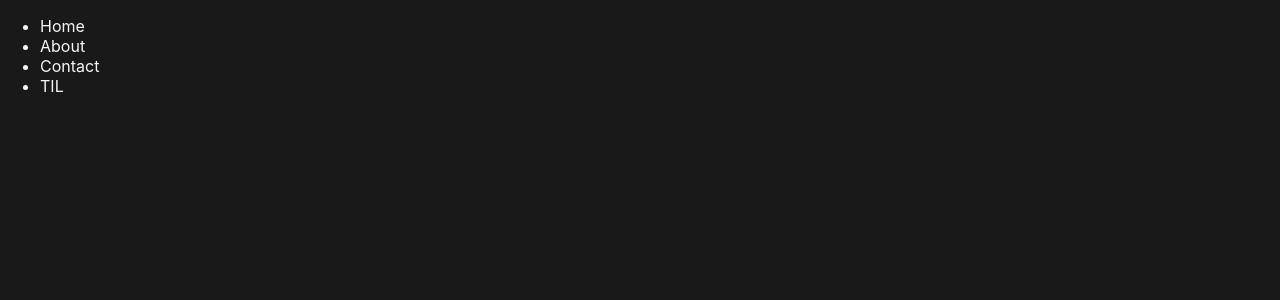
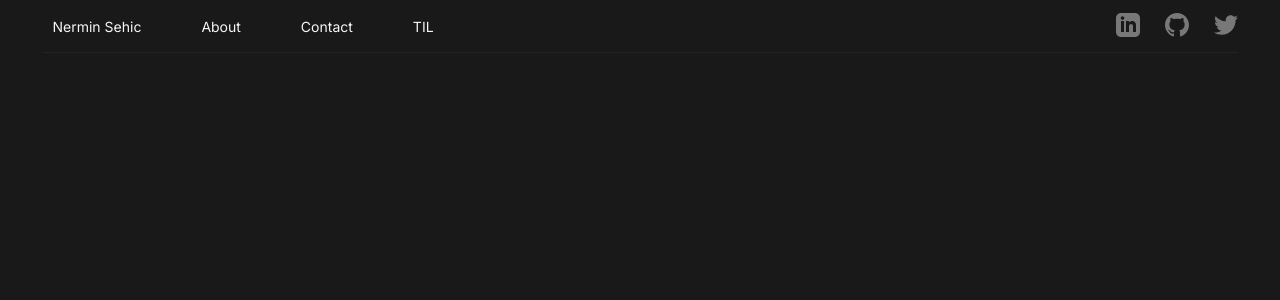
Before and after one commit to nermin-io/nerminsehic.me-next, a Next.js app: page / in a window 1280 px wide. Shown: the top 300 px of the page. Built offline with nearby package versions, Linux system fonts and the light colour scheme.

Commit message:
Implement navbar :

```diff
--- /dev/null
+++ b/src/components/icons/GithubIcon.tsx
@@ -0,0 +1,28 @@
+import React from "react";
+import { IconProps } from ".";
+
+const GithubIcon: React.FC<IconProps> = ({ width = 24, height = 24, fill = '#000000'}) => {
+  return (
+    <svg
+      width={width}
+      height={height}
+      viewBox="0 0 20 20"
+      fill="none"
+      xmlns="http://www.w3.org/2000/svg"
+    >
+      <g clipPath="url(#clip0_3_5)">
+        <path
+          d="M10 0C4.47833 0 0 4.4775 0 10C0 14.4183 2.865 18.1667 6.83917 19.4892C7.33833 19.5817 7.5 19.2717 7.5 19.0083V17.1467C4.71833 17.7517 4.13917 15.9667 4.13917 15.9667C3.68417 14.8108 3.02833 14.5033 3.02833 14.5033C2.12083 13.8825 3.0975 13.8958 3.0975 13.8958C4.10167 13.9658 4.63 14.9267 4.63 14.9267C5.52167 16.455 6.96917 16.0133 7.54 15.7575C7.62917 15.1117 7.88833 14.67 8.175 14.4208C5.95417 14.1667 3.61917 13.3092 3.61917 9.47833C3.61917 8.38583 4.01 7.49417 4.64917 6.79417C4.54583 6.54167 4.20333 5.52417 4.74667 4.1475C4.74667 4.1475 5.58667 3.87917 7.4975 5.1725C8.295 4.95083 9.15 4.84 10 4.83583C10.85 4.84 11.7058 4.95083 12.505 5.1725C14.4142 3.87917 15.2525 4.1475 15.2525 4.1475C15.7967 5.525 15.4542 6.5425 15.3508 6.79417C15.9925 7.49417 16.38 8.38667 16.38 9.47833C16.38 13.3192 14.0408 14.165 11.8142 14.4125C12.1725 14.7225 12.5 15.3308 12.5 16.2642V19.0083C12.5 19.2742 12.66 19.5867 13.1675 19.4883C17.1383 18.1642 20 14.4167 20 10C20 4.4775 15.5225 0 10 0Z"
+          fill={fill}
+        />
+      </g>
+      <defs>
+        <clipPath id="clip0_3_5">
+          <rect width={width} height={width} fill="white" />
+        </clipPath>
+      </defs>
+    </svg>
+  );
+};
+
+export default GithubIcon;
--- /dev/null
+++ b/src/components/icons/LinkedinIcon.tsx
@@ -0,0 +1,28 @@
+import React from "react";
+import { IconProps } from ".";
+
+const LinkedinIcon: React.FC<IconProps> = ({ width = 24, height = 24, fill = '#000000' }) => {
+  return (
+    <svg
+      width={width}
+      height={height}
+      viewBox="0 0 20 20"
+      fill="none"
+      xmlns="http://www.w3.org/2000/svg"
+    >
+      <g clipPath="url(#clip0_3_38)">
+        <path
+          d="M15.8333 0H4.16667C1.86583 0 0 1.86583 0 4.16667V15.8333C0 18.1342 1.86583 20 4.16667 20H15.8333C18.135 20 20 18.1342 20 15.8333V4.16667C20 1.86583 18.135 0 15.8333 0ZM6.66667 15.8333H4.16667V6.66667H6.66667V15.8333ZM5.41667 5.61C4.61167 5.61 3.95833 4.95167 3.95833 4.14C3.95833 3.32833 4.61167 2.67 5.41667 2.67C6.22167 2.67 6.875 3.32833 6.875 4.14C6.875 4.95167 6.2225 5.61 5.41667 5.61ZM16.6667 15.8333H14.1667V11.1633C14.1667 8.35667 10.8333 8.56917 10.8333 11.1633V15.8333H8.33333V6.66667H10.8333V8.1375C11.9967 5.9825 16.6667 5.82333 16.6667 10.2008V15.8333Z"
+          fill={fill}
+        />
+      </g>
+      <defs>
+        <clipPath id="clip0_3_38">
+          <rect width={width} height={height} fill="white" />
+        </clipPath>
+      </defs>
+    </svg>
+  );
+};
+
+export default LinkedinIcon;
--- /dev/null
+++ b/src/components/icons/TwitterIcon.tsx
@@ -0,0 +1,28 @@
+import React from "react";
+import { IconProps } from ".";
+
+const TwitterIcon: React.FC<IconProps> = ({ width = 24, height = 24, fill = '#000000' }) => {
+  return (
+    <svg
+      width={width}
+      height={height}
+      viewBox="0 0 20 20"
+      fill="none"
+      xmlns="http://www.w3.org/2000/svg"
+    >
+      <g clipPath="url(#clip0_3_7)">
+        <path
+          d="M17.9539 5.92151C17.9622 6.09684 17.9663 6.27275 17.9663 6.45103C17.9663 11.8743 13.8388 18.1269 6.29042 18.1269C3.97164 18.1269 1.8158 17.4487 -0.000610352 16.2834C0.321704 16.3206 0.64815 16.3395 0.978138 16.3395C2.90258 16.3395 4.66999 15.686 6.07377 14.5839C4.27979 14.5496 2.76385 13.3648 2.24201 11.7338C2.49231 11.7822 2.7485 11.8076 3.01415 11.8076C3.389 11.8076 3.75087 11.758 4.09443 11.6635C2.21899 11.2863 0.802813 9.62813 0.802813 7.64052C0.802813 7.6234 0.802813 7.60628 0.802813 7.58916C1.35712 7.89672 1.98935 8.0809 2.66232 8.10215C1.56196 7.36721 0.837642 6.10983 0.837642 4.68598C0.837642 3.93391 1.04012 3.22966 1.39254 2.62281C3.41556 5.10569 6.44095 6.73911 9.85004 6.9103C9.78097 6.60983 9.74378 6.29755 9.74378 5.97523C9.74378 3.70959 11.5809 1.87311 13.8483 1.87311C15.0277 1.87311 16.0944 2.37134 16.8412 3.16709C17.7751 2.9835 18.6546 2.6417 19.448 2.17181C19.1405 3.13049 18.4911 3.9345 17.6434 4.44099C18.4734 4.343 19.2644 4.12222 19.9994 3.79637C19.4504 4.61986 18.755 5.34241 17.9539 5.92151Z"
+          fill={fill}
+        />
+      </g>
+      <defs>
+        <clipPath id="clip0_3_7">
+          <rect width={width} height={height} fill="white" />
+        </clipPath>
+      </defs>
+    </svg>
+  );
+};
+
+export default TwitterIcon;
--- /dev/null
+++ b/src/components/icons/index.ts
@@ -0,0 +1,6 @@
+
+export interface IconProps {
+    height?: number;
+    width?: number;
+    fill?: string;
+}
--- a/src/components/layout/Container.tsx
+++ b/src/components/layout/Container.tsx
@@ -2,7 +2,9 @@ import { styled } from '@stitches/react';
 import Box from '../Box';
 
 const Container = styled(Box, {
-
+    width: 1195,
+    padding: '0 20p',
+    margin: '0 auto'
 });
 
 export default Container;
--- a/src/components/layout/Navbar.tsx
+++ b/src/components/layout/Navbar.tsx
@@ -1,24 +1,115 @@
-import React from 'react';
-import Box from '../Box';
-import { styled } from '@stitches/react';
+import React from "react";
+import Box from "../Box";
+import Link from "next/link";
+import { styled } from "@stitches/react";
+import GithubIcon from "../icons/GithubIcon";
+import { IconProps } from "../icons";
+import { useRouter } from "next/router";
+import LinkedinIcon from "../icons/LinkedinIcon";
+import TwitterIcon from "../icons/TwitterIcon";
 
 interface Props {}
 
-const Nav = styled('nav', {});
-const NavList = styled('ul', {});
-const NavItem = styled('li', {});
+type NavItem = {
+  label: string;
+  link: string;
+};
+
+type SocialItem = {
+  icon: React.FC<IconProps>;
+  link: string;
+};
+
+const Nav = styled("nav", {
+  all: "unset",
+  borderBottom: "1px solid #242424",
+  display: "flex",
+  height: 52,
+  justifyContent: "space-between",
+  alignItems: "center",
+});
+
+const NavList = styled("ul", {
+  all: "unset",
+  height: "100%",
+  listStyle: "none",
+  display: "flex",
+  alignItems: "center",
+  gap: 40,
+});
+
+const NavItem = styled("li", {
+  height: "100%",
+  padding: "0 10px",
+  display: "flex",
+  alignItems: "center",
+});
+
+const IconGroup = styled(Box, {
+  display: "flex",
+  gap: 25
+});
+
+const NAV_ITEMS: Array<NavItem> = [
+  {
+    label: "Nermin Sehic",
+    link: "",
+  },
+  {
+    label: "About",
+    link: "#about",
+  },
+  {
+    label: "Contact",
+    link: "#contact",
+  },
+  {
+    label: "TIL",
+    link: "#til",
+  },
+];
+
+const SOCIAL_ITEMS: Array<SocialItem> = [
+  {
+    icon: LinkedinIcon,
+    link: "https://linkedin.com/in/nsehic",
+  },
+  {
+    icon: GithubIcon,
+    link: "https://github.com/nsehic",
+  },
+  {
+    icon: TwitterIcon,
+    link: 'https://twitter.com/nsehic_official'
+  }
+];
 
 const Navbar: React.FC<Props> = () => {
   return (
     <Nav>
       <NavList>
-                <NavItem>Home</NavItem>
-                <NavItem>About</NavItem>
-                <NavItem>Contact</NavItem>
-                <NavItem>TIL</NavItem>
+        {NAV_ITEMS.map((item, itemIdx) => (
+          <NavItem key={`${item.label}-${itemIdx}`}>
+            <Link href={item.link}>
+              <a>{item.label}</a>
+            </Link>
+          </NavItem>
+        ))}
       </NavList>
+      <IconGroup>
+        {SOCIAL_ITEMS.map((item, itemIdx) => {
+          const Icon = item.icon;
+          return (
+            <Link key={`${item.link}-${itemIdx}`} href={item.link}>
+              <a>
+                <Icon height={24} width={24} fill="#787878" />
+              </a>
+            </Link>
+          );
+        })}
+      </IconGroup>
     </Nav>
   );
-}
+};
 
 export default Navbar;
--- a/styles/globals.css
+++ b/styles/globals.css
@@ -1,9 +1,12 @@
+@import url('https://fonts.googleapis.com/css2?family=Inter:wght@300;400;500;600&family=Space+Grotesk:wght@400;500;600;700&display=swap');
+
 html,
 body {
   padding: 0;
   margin: 0;
-  font-family: -apple-system, BlinkMacSystemFont, Segoe UI, Roboto, Oxygen,
+  font-family: 'Inter', -apple-system, BlinkMacSystemFont, Segoe UI, Roboto, Oxygen,
     Ubuntu, Cantarell, Fira Sans, Droid Sans, Helvetica Neue, sans-serif;
+  font-size: 14px;
 }
 
 body {
```
Lines whose indentation alone changed are shown as unchanged.
